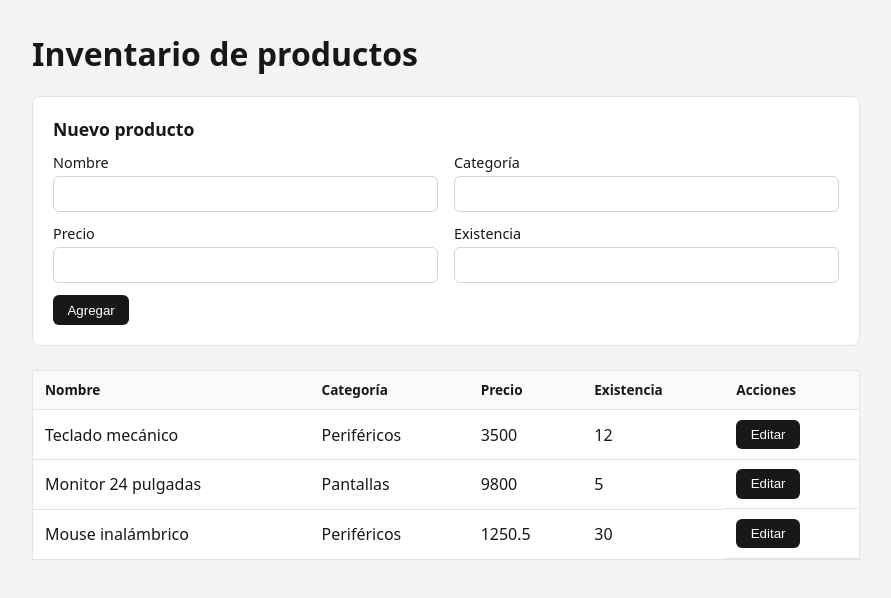
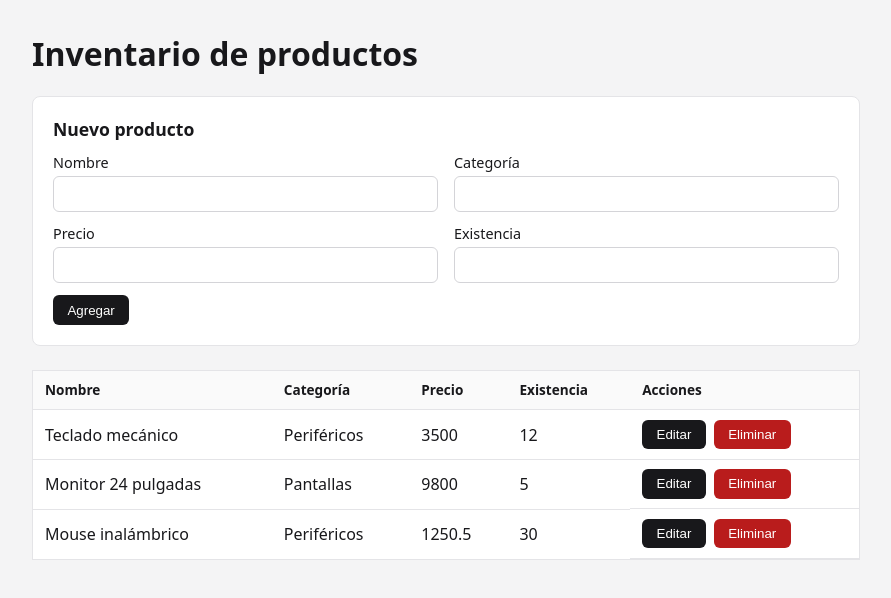
Before and after one commit to ChancheV2/Tarea3-Crud-Productos-Gitflow, a React (Vite) app: page / in a window 1280 px wide. Shown: the top 598 px of the page, without its empty margins (194-1085 px from the left). Built offline with nearby package versions, Linux system fonts and the light colour scheme.

Commit message:
Agrega la eliminación de productos con confirmación

```diff
--- a/src/App.tsx
+++ b/src/App.tsx
@@ -21,6 +21,12 @@ function App() {
     }
   }
 
+  function handleDelete(product: Product) {
+    if (!window.confirm(`¿Eliminar "${product.name}"?`)) return;
+    setProducts(products.filter((p) => p.id !== product.id));
+    if (editing?.id === product.id) setEditing(null);
+  }
+
   return (
     <main>
       <h1>Inventario de productos</h1>
@@ -28,7 +34,7 @@ function App() {
         key={editing?.id ?? "new"}
         editing={editing} onSubmit={handleSubmit} onCancel={() => setEditing(null)}
       />
-      <ProductTable products={products} onEdit={setEditing} />
+      <ProductTable products={products} onEdit={setEditing} onDelete={handleDelete} />
     </main>
   );
 }
--- a/src/components/ProductTable.tsx
+++ b/src/components/ProductTable.tsx
@@ -3,9 +3,10 @@ import type { Product } from "../types";
 interface Props {
   products: Product[];
   onEdit: (product: Product) => void;
+  onDelete: (product: Product) => void;
 }
 
-export function ProductTable({ products, onEdit }: Props) {
+export function ProductTable({ products, onEdit, onDelete }: Props) {
   if (products.length === 0) {
     return <p className="empty">No hay productos registrados.</p>;
   }
@@ -30,6 +31,9 @@ export function ProductTable({ products, onEdit }: Props) {
             <td>{p.stock}</td>
             <td className="actions">
               <button onClick={() => onEdit(p)}>Editar</button>
+              <button className="danger" onClick={() => onDelete(p)}>
+                Eliminar
+              </button>
             </td>
           </tr>
         ))}
--- a/src/index.css
+++ b/src/index.css
@@ -17,3 +17,4 @@ form .actions { grid-column: 1 / -1; }
 button { padding: 0.45rem 0.9rem; border: none; border-radius: 6px; background: #18181b; color: #fff; cursor: pointer; }
 @media (max-width: 600px) { form { grid-template-columns: 1fr; } }
 button.secondary { background: #71717a; }
+button.danger { background: #b91c1c; }
```
